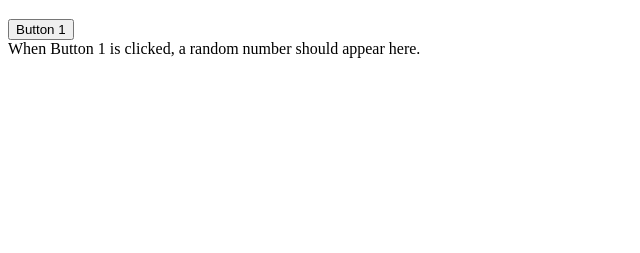
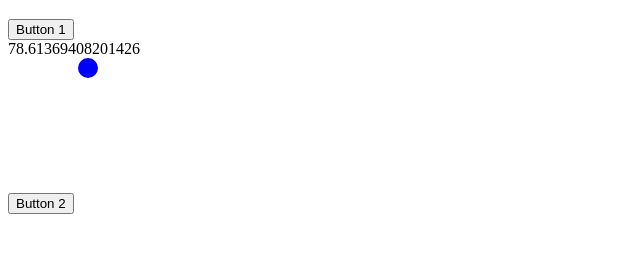
Before and after one commit to DS4200-S22/ic-06-hdench, a plain HTML site: page index.html in a window 1280 px wide. Both pictures are taken after a click on the button "Button 1". Shown: the part 61-314 px from the top of the page, without its empty margins (0-640 px from the left). Drawn offline with Linux system fonts and the light colour scheme.

Commit message:
Classwork

```diff
--- a/index.html
+++ b/index.html
@@ -10,12 +10,25 @@
 
     <h1>ic-07 - Intro to JavaScript</h1>
 
-    <button type="button">Button 1</button>
+    <button type="button" onClick="button1Clicked()" >Button 1</button>
 
     <div id="random_num">
         When Button 1 is clicked, a random number should appear here.
     </div>
 
+    <div>
+
+
+    <button type="button" onClick="button2Clicked()" >Button 2</button>
+
+    <svg id="circle">
+        <circle class="circle" cx = "10" cy = "10" r = "10" fill = "blue" />
+    </svg>
+
+    </div>
+
+<script src='main.js'> </script>
+
 </body>
 
 </html>
--- a/main.js
+++ b/main.js
@@ -11,4 +11,7 @@ Modified: 12/06/21
     // You will need to modiffy the body of this function as described in the assignment Readme
 function button1Clicked() {
     console.log("Button 1 was clicked");
+
+    let buttonDiv = document.getElementById("random_num");
+    buttonDiv.innerHTML = Math.random()*100;
 }
```
